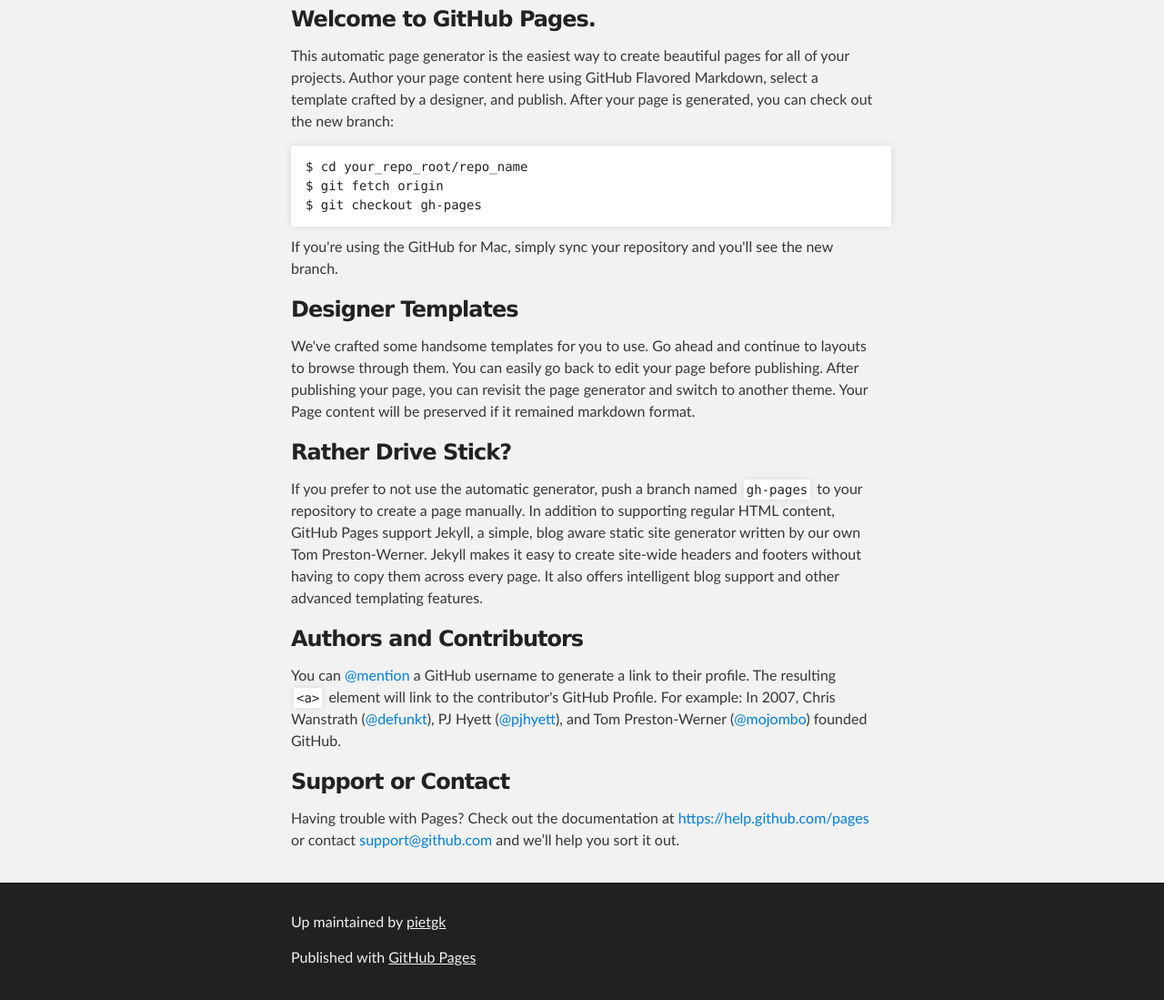
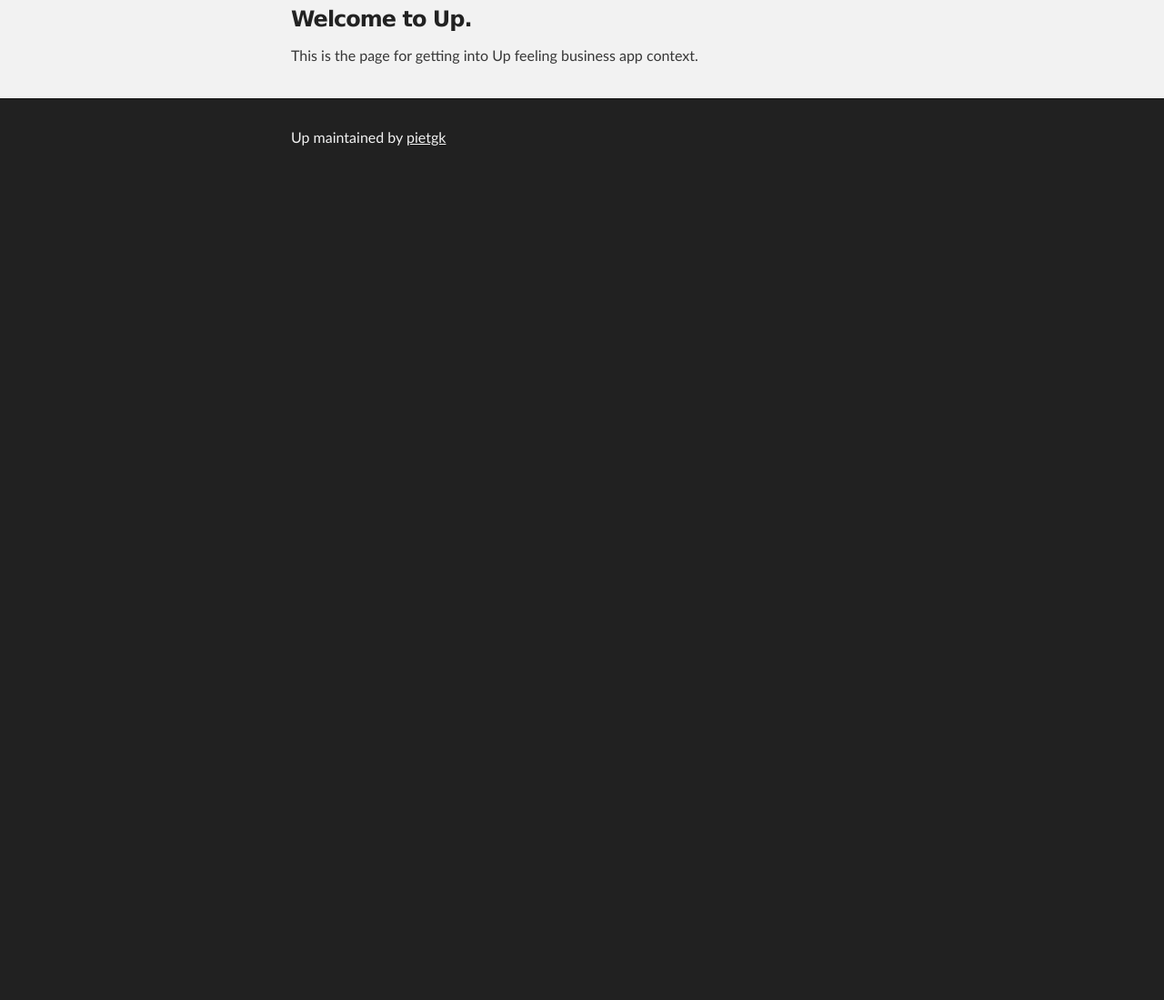
Before and after one commit to pietgk/Up, a plain HTML site: page index.html in a window 1280 px wide. Shown: the part 257-1356 px from the top of the page at 91% size. After the commit the page ends 800 px from the top, so only its background shows below. Drawn offline with Linux system fonts and the light colour scheme.

Commit message:
updated main page to simple welcome

```diff
--- a/index.html
+++ b/index.html
@@ -32,36 +32,10 @@
     <div id="main_content_wrap" class="outer">
       <section id="main_content" class="inner">
         <h3>
-<a id="welcome-to-github-pages" class="anchor" href="#welcome-to-github-pages" aria-hidden="true"><span class="octicon octicon-link"></span></a>Welcome to GitHub Pages.</h3>
+<a id="welcome-to-up-pages" class="anchor" href="#welcome-to-up-pages" aria-hidden="true"><span class="octicon octicon-link"></span></a>Welcome to Up.</h3>
 
-<p>This automatic page generator is the easiest way to create beautiful pages for all of your projects. Author your page content here using GitHub Flavored Markdown, select a template crafted by a designer, and publish. After your page is generated, you can check out the new branch:</p>
+<p>This is the page for getting into Up feeling business app context.</p>
 
-<pre><code>$ cd your_repo_root/repo_name
-$ git fetch origin
-$ git checkout gh-pages
-</code></pre>
-
-<p>If you're using the GitHub for Mac, simply sync your repository and you'll see the new branch.</p>
-
-<h3>
-<a id="designer-templates" class="anchor" href="#designer-templates" aria-hidden="true"><span class="octicon octicon-link"></span></a>Designer Templates</h3>
-
-<p>We've crafted some handsome templates for you to use. Go ahead and continue to layouts to browse through them. You can easily go back to edit your page before publishing. After publishing your page, you can revisit the page generator and switch to another theme. Your Page content will be preserved if it remained markdown format.</p>
-
-<h3>
-<a id="rather-drive-stick" class="anchor" href="#rather-drive-stick" aria-hidden="true"><span class="octicon octicon-link"></span></a>Rather Drive Stick?</h3>
-
-<p>If you prefer to not use the automatic generator, push a branch named <code>gh-pages</code> to your repository to create a page manually. In addition to supporting regular HTML content, GitHub Pages support Jekyll, a simple, blog aware static site generator written by our own Tom Preston-Werner. Jekyll makes it easy to create site-wide headers and footers without having to copy them across every page. It also offers intelligent blog support and other advanced templating features.</p>
-
-<h3>
-<a id="authors-and-contributors" class="anchor" href="#authors-and-contributors" aria-hidden="true"><span class="octicon octicon-link"></span></a>Authors and Contributors</h3>
-
-<p>You can <a href="https://github.com/blog/821" class="user-mention">@mention</a> a GitHub username to generate a link to their profile. The resulting <code>&lt;a&gt;</code> element will link to the contributor's GitHub Profile. For example: In 2007, Chris Wanstrath (<a href="https://github.com/defunkt" class="user-mention">@defunkt</a>), PJ Hyett (<a href="https://github.com/pjhyett" class="user-mention">@pjhyett</a>), and Tom Preston-Werner (<a href="https://github.com/mojombo" class="user-mention">@mojombo</a>) founded GitHub.</p>
-
-<h3>
-<a id="support-or-contact" class="anchor" href="#support-or-contact" aria-hidden="true"><span class="octicon octicon-link"></span></a>Support or Contact</h3>
-
-<p>Having trouble with Pages? Check out the documentation at <a href="https://help.github.com/pages">https://help.github.com/pages</a> or contact <a href="mailto:support@github.com">support@github.com</a> and we’ll help you sort it out.</p>
       </section>
     </div>
 
@@ -69,7 +43,6 @@ $ git checkout gh-pages
     <div id="footer_wrap" class="outer">
       <footer class="inner">
         <p class="copyright">Up maintained by <a href="https://github.com/pietgk">pietgk</a></p>
-        <p>Published with <a href="http://pages.github.com">GitHub Pages</a></p>
       </footer>
     </div>
 
```
